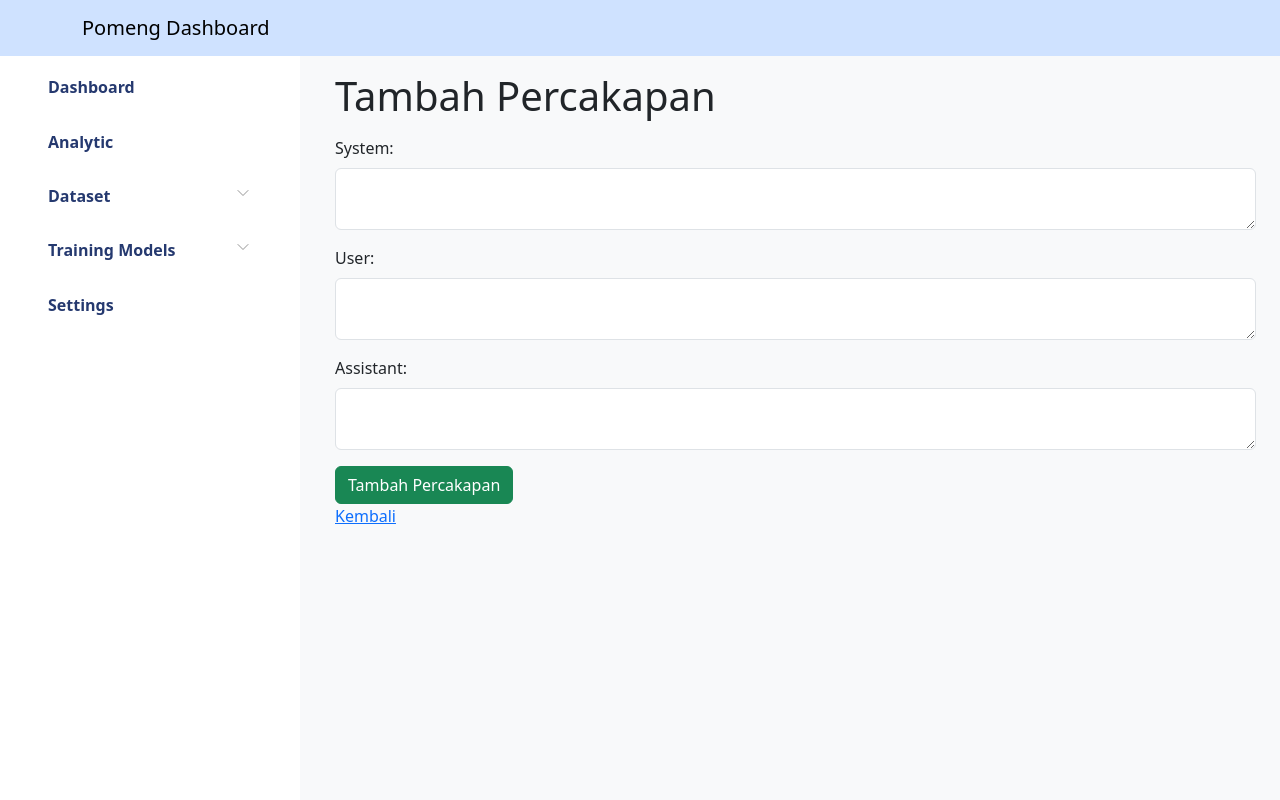
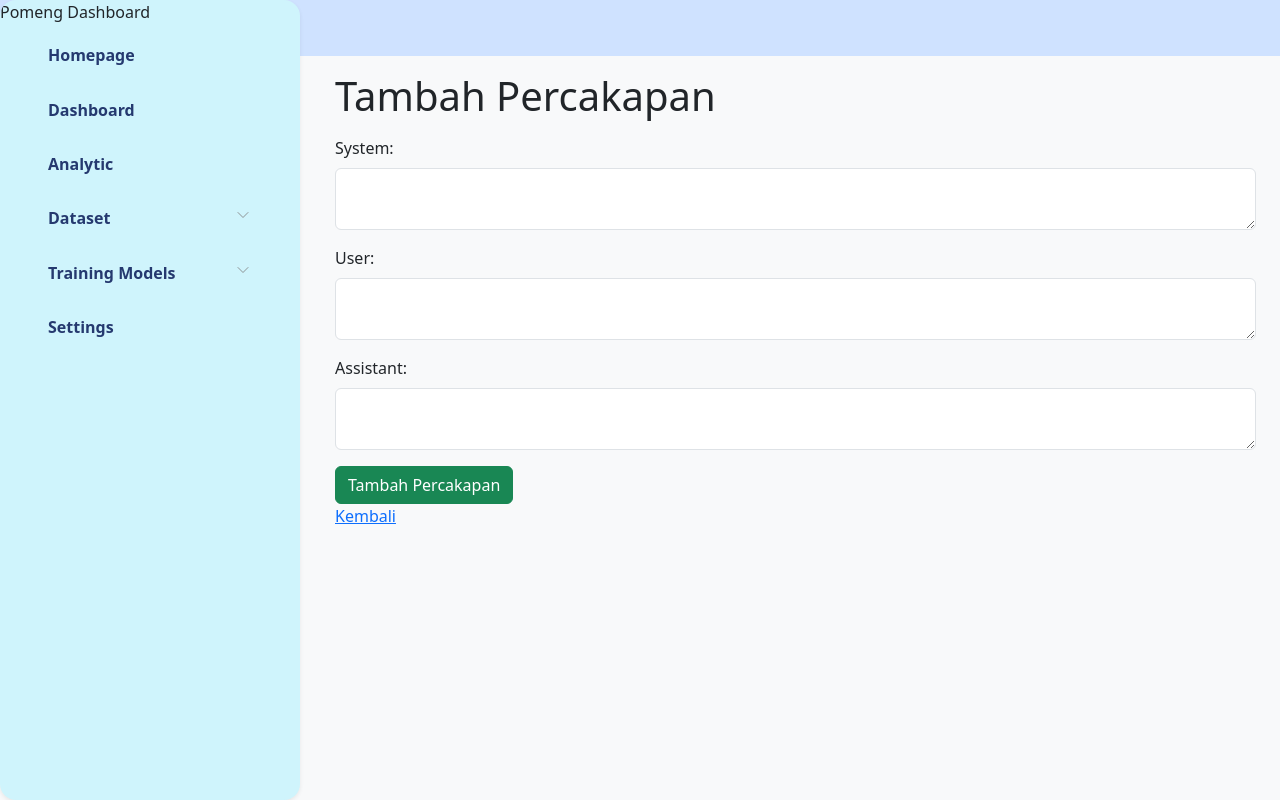
Before and after one commit to Catalyst-Forge/pomeng-project, a Flask app: page /dashboard/dataset/fine-tuning/add in a window 1280 px wide. Run offline with Flask 3, Linux system fonts and the light colour scheme; a user stored in the database is signed in.

Commit message:
add header sidebar

```diff
--- a/templates/partials/sidebar.html
+++ b/templates/partials/sidebar.html
@@ -1,7 +1,21 @@
-<aside class="col-3" id="sidebar">
-  <div class="sidebar-wrapper active">
+<aside class="col-3 gx-0" id="sidebar">
+  <div class="sidebar-wrapper active top-0 shadow-sm rounded-4 bg-info-subtle">
+    <header class="sidebar-header position-relative">
+      <div class="d-flex justify-content-between align-items-center">
+        <div class="logo">
+          <a class="navbar-brand" href="/">Pomeng Dashboard</a>
+        </div>
+
+        <div class="sidebar-toggler x">
+          <a href="#" class="sidebar-hide d-xl-none d-block"><i class="bi bi-x bi-middle"></i></a>
+        </div>
+      </div>
+    </header>
+
     <nav class="sidebar-menu">
       <div class="menu">
+        <div class="sidebar-item"><a href="/" class="sidebar-link">Homepage</a></div>
+
         <div class="sidebar-item">
           <a href="{{ url_for('route.dashboard') }}" class="sidebar-link">Dashboard</a>
         </div>
```
